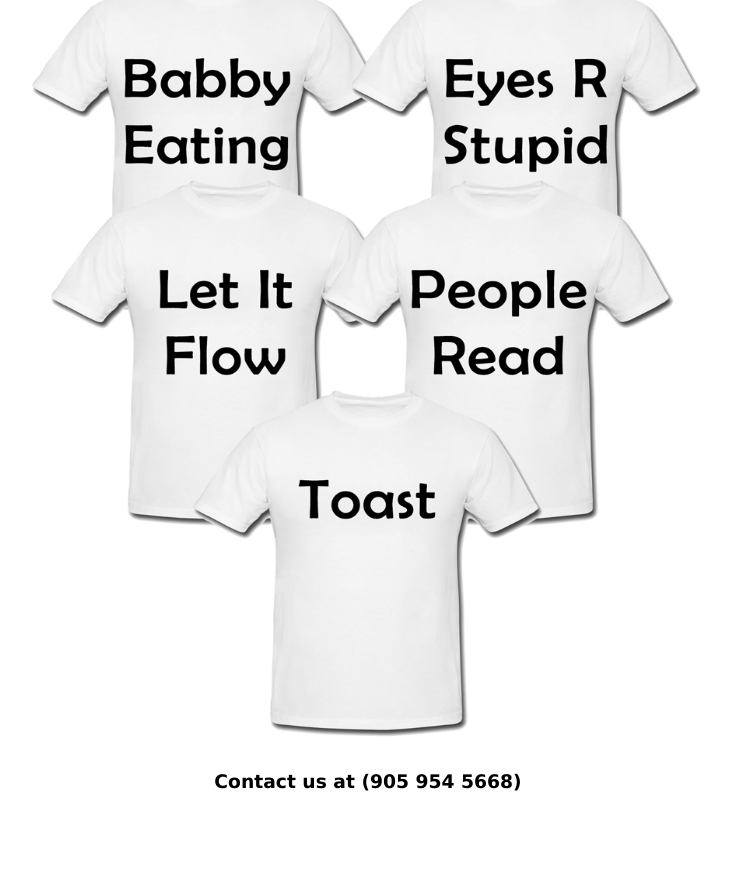
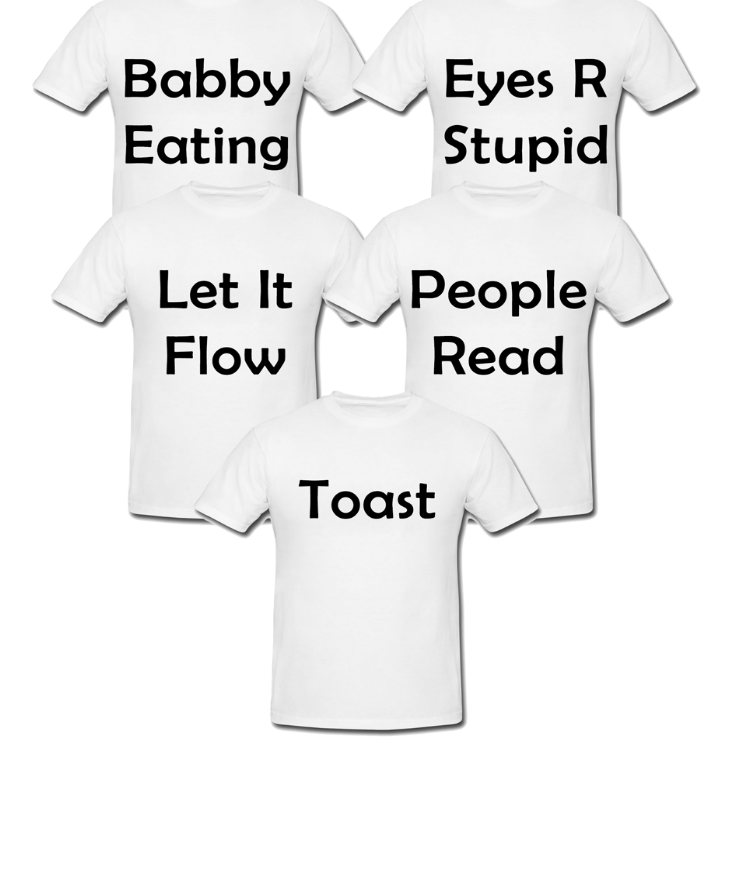
Before and after one commit to stupidts/stupidts.github.io, a plain HTML site: page index.html in a window 1280 px wide. Shown: the part 289-1160 px from the top of the page, without its empty margins (272-1004 px from the left). After the commit the page ends 1057 px from the top, so only its background shows below. Drawn offline with Linux system fonts and the light colour scheme.

Commit message:
Update index.html

```diff
--- a/index.html
+++ b/index.html
@@ -103,7 +103,6 @@ body {
     <h1>Tee's For You and Me!</h1>
     <p><img src="images/Shirt.png" width="700" height="800" /></p>
   </div>
-  <div id="Footer"><h3><span style="color:Black;"> Contact us at (905 954 5668)</span></h3></div>
 </div>
 
 
```
